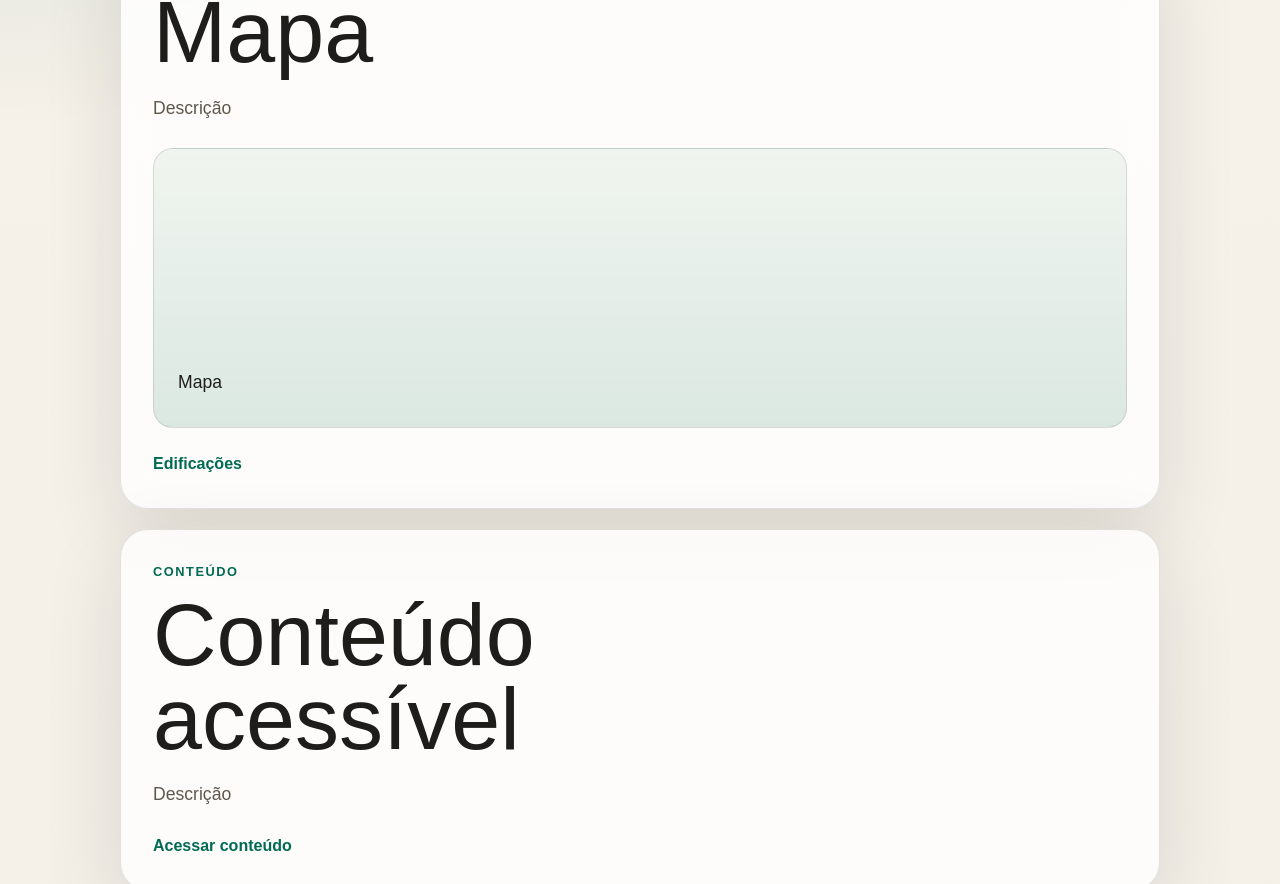
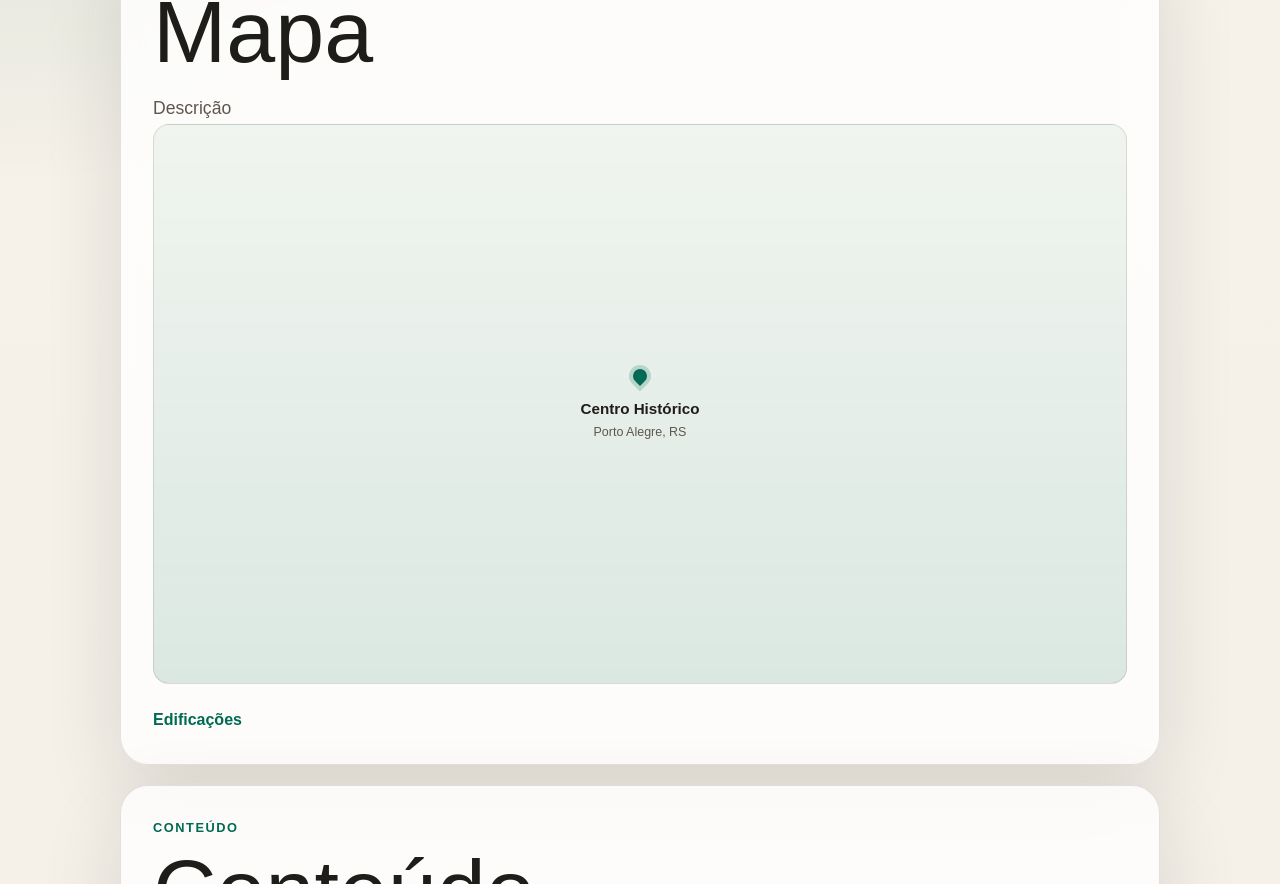
Before and after one commit to POA-Alema/UPAA-frontend, a Next.js app: page / in a window 1280 px wide. Shown: the part 440-1324 px from the top of the page. Built offline with nearby package versions, Linux system fonts and the light colour scheme.

Commit message:
add map view mock with loading state and i18n support

```diff
--- a/src/app/globals.css
+++ b/src/app/globals.css
@@ -147,3 +147,78 @@ a {
     grid-template-columns: 1fr;
   }
 }
+
+.map-view-wrapper {
+  position: relative;
+  min-height: 280px;
+  height: 55vw;
+  max-height: 560px;
+  border-radius: 16px;
+  overflow: hidden;
+  border: 1px solid var(--border);
+  background:
+    linear-gradient(180deg, rgba(0, 106, 82, 0.06), rgba(0, 106, 82, 0.14)),
+    #fffdf9;
+}
+
+@media (max-width: 800px) {
+  .map-view-wrapper {
+    height: 75vw;
+    max-height: 400px;
+  }
+}
+
+.map-view-loading {
+  position: absolute;
+  inset: 0;
+  display: grid;
+  place-items: center;
+  color: var(--muted);
+  font-size: 0.8rem;
+  letter-spacing: 0.1em;
+  text-transform: uppercase;
+}
+
+.map-view-mock {
+  width: 100%;
+  height: 100%;
+  display: flex;
+  flex-direction: column;
+  align-items: center;
+  justify-content: center;
+  gap: 12px;
+}
+
+.map-view-mock__pin {
+  width: 20px;
+  height: 20px;
+  display: grid;
+  place-items: center;
+}
+
+.map-view-mock__pin-dot {
+  width: 14px;
+  height: 14px;
+  border-radius: 50% 50% 50% 0;
+  transform: rotate(-45deg);
+  background: var(--accent);
+  box-shadow: 0 0 0 4px rgba(0, 106, 82, 0.2);
+}
+
+.map-view-mock__label {
+  display: flex;
+  flex-direction: column;
+  align-items: center;
+  gap: 2px;
+  text-align: center;
+}
+
+.map-view-mock__label strong {
+  font-size: 0.95rem;
+  color: var(--foreground, #1a1a1a);
+}
+
+.map-view-mock__label span {
+  font-size: 0.78rem;
+  color: var(--muted, #888);
+}
--- /dev/null
+++ b/src/features/map/components/MapView.tsx
@@ -0,0 +1,60 @@
+'use client';
+
+import { useState, useEffect } from 'react';
+
+const i18n = {
+  pt: {
+    loading: 'Carregando mapa...',
+    label: 'Mapa interativo',
+    location: 'Centro Histórico',
+    city: 'Porto Alegre, RS',
+  },
+  en: {
+    loading: 'Loading map...',
+    label: 'Interactive map',
+    location: 'Historic Center',
+    city: 'Porto Alegre, RS',
+  },
+  de: {
+    loading: 'Karte wird geladen...',
+    label: 'Interaktive Karte',
+    location: 'Historisches Zentrum',
+    city: 'Porto Alegre, RS',
+  },
+};
+
+type Lang = keyof typeof i18n;
+
+interface MapViewProps {
+  lang?: Lang;
+}
+
+export function MapView({ lang = 'pt' }: MapViewProps) {
+  const [isLoading, setIsLoading] = useState(true);
+  const t = i18n[lang] ?? i18n.pt;
+
+  useEffect(() => {
+    const timer = setTimeout(() => setIsLoading(false), 1000);
+    return () => clearTimeout(timer);
+  }, []);
+
+  return (
+    <div className="map-view-wrapper" aria-label={t.label} data-testid="map-container">
+      {isLoading ? (
+        <div className="map-view-loading" aria-busy="true" data-testid="map-loading">
+          <span>{t.loading}</span>
+        </div>
+      ) : (
+        <div className="map-view-mock" data-testid="map-mock">
+          <div className="map-view-mock__pin" aria-hidden="true">
+            <span className="map-view-mock__pin-dot" />
+          </div>
+          <div className="map-view-mock__label">
+            <strong>{t.location}</strong>
+            <span>{t.city}</span>
+          </div>
+        </div>
+      )}
+    </div>
+  );
+}
--- a/src/features/map/components/map-placeholder.tsx
+++ b/src/features/map/components/map-placeholder.tsx
@@ -1,10 +1,5 @@
+import { MapView } from './MapView';
+
 export function MapPlaceholder() {
-  return (
-    <div className="map-placeholder">
-      <div>
-        {/* to do: implementar dados dinamicos */}
-        <h3>Mapa</h3>
-      </div>
-    </div>
-  );
+  return <MapView />;
 }
```
